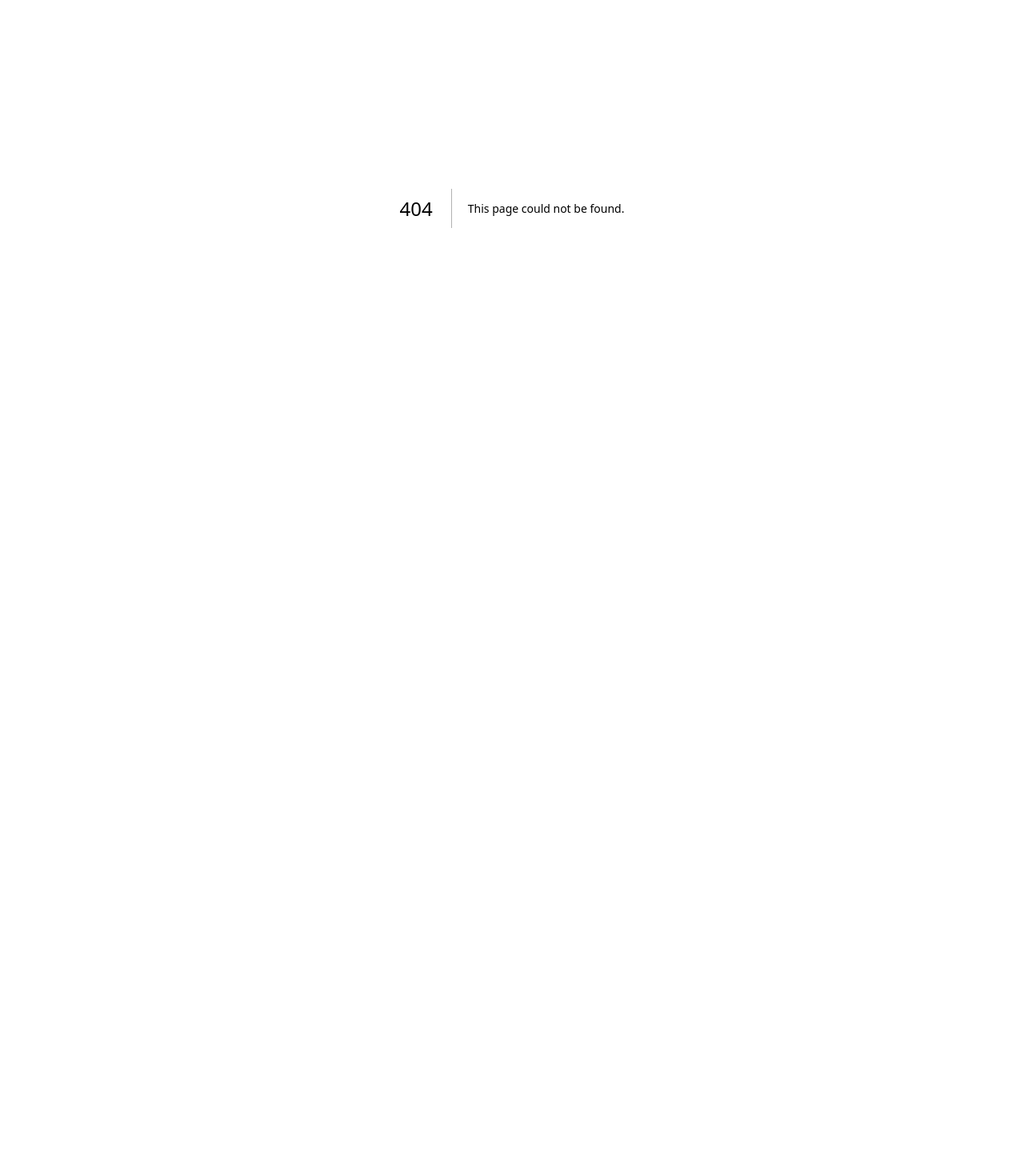
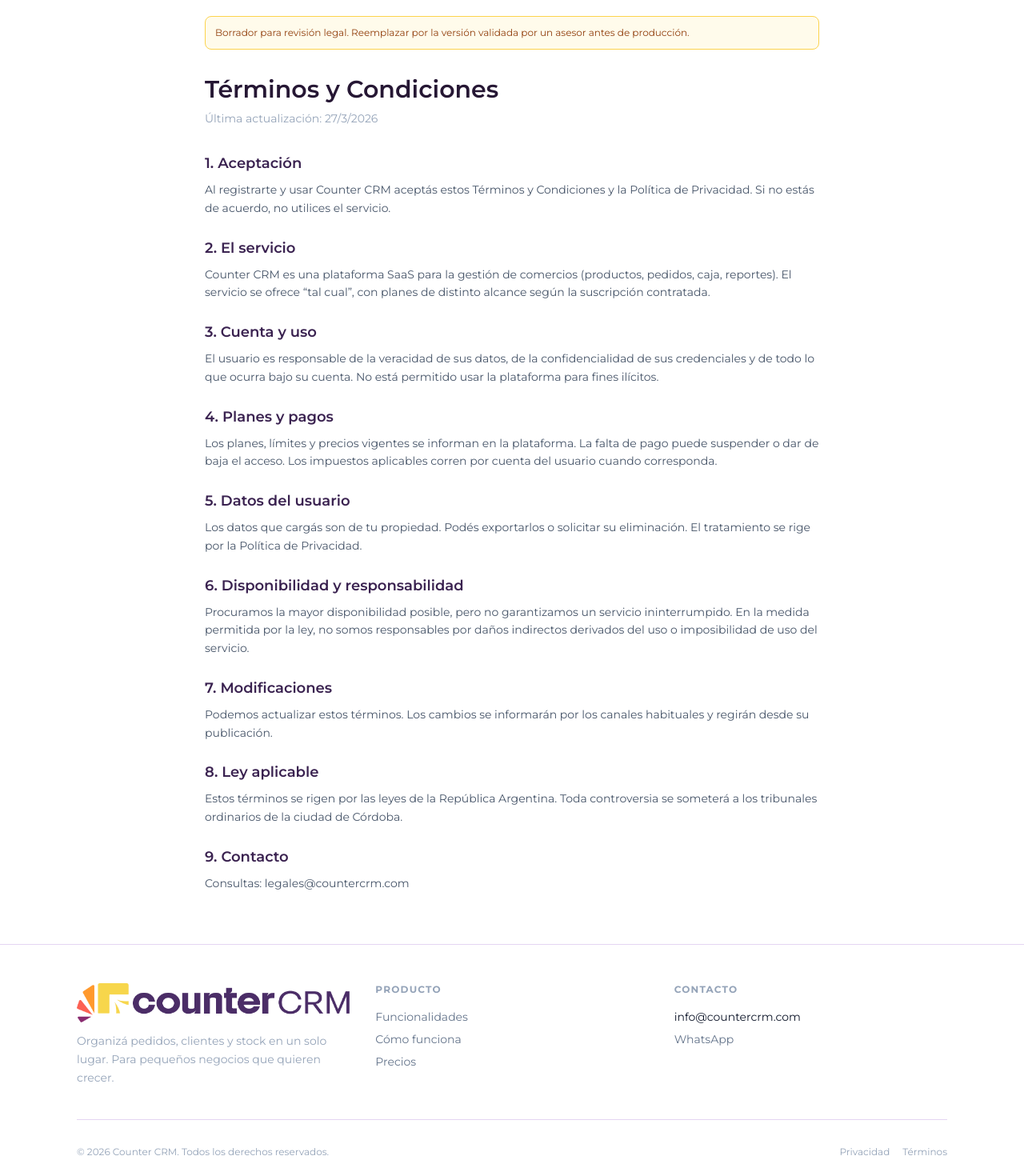
Before and after one commit to javiervelaz/counter-landingpage, a Next.js app: page /terminos in a window 1280 px wide. Before the commit this address had no page. Shown: the part 140-1610 px from the top of the page at 80% size. Before the commit the page ends 800 px from the top, so only its background shows below. Built offline with nearby package versions, Linux system fonts and the light colour scheme; no server answers.

Commit message:
fix tanda 4

```diff
--- /dev/null
+++ b/src/app/privacidad/page.tsx
@@ -0,0 +1,61 @@
+import { Navbar } from '@/components/Navbar';
+import { Footer } from '@/components/Footer';
+
+export const metadata = {
+  title: 'Política de Privacidad — Counter CRM',
+  description: 'Política de privacidad de Counter CRM.',
+};
+
+export default function PrivacidadPage() {
+  return (
+    <>
+      <Navbar />
+      <main className="section-shell py-16">
+        <div className="mx-auto max-w-3xl">
+          <div className="mb-8 rounded-lg border border-amber-300 bg-amber-50 p-3 text-xs text-amber-800">
+            Borrador para revisión legal. Reemplazar por la versión validada por un asesor antes de producción.
+          </div>
+
+          <h1 className="mb-2 text-3xl font-semibold text-brand-800">Política de Privacidad</h1>
+          <p className="mb-8 text-sm text-slate-400">Última actualización: {new Date().toLocaleDateString('es-AR')}</p>
+
+          <div className="space-y-6 text-sm leading-relaxed text-slate-600">
+            <section>
+              <h2 className="mb-2 text-lg font-semibold text-brand-700">1. Responsable</h2>
+              <p>Counter CRM (“nosotros”), con domicilio en Córdoba, Argentina, es responsable del tratamiento de los datos personales que se recopilan a través de countercrm.com y de la plataforma Counter CRM.</p>
+            </section>
+            <section>
+              <h2 className="mb-2 text-lg font-semibold text-brand-700">2. Datos que recopilamos</h2>
+              <p>Datos de registro (nombre, email, datos del comercio), datos de uso de la plataforma, y los datos que cada comercio carga sobre su operación (productos, pedidos, clientes, caja). Cada comercio es responsable de los datos de sus propios clientes.</p>
+            </section>
+            <section>
+              <h2 className="mb-2 text-lg font-semibold text-brand-700">3. Finalidad</h2>
+              <p>Usamos los datos para prestar el servicio, operar y mejorar la plataforma, brindar soporte, y cumplir obligaciones legales y fiscales.</p>
+            </section>
+            <section>
+              <h2 className="mb-2 text-lg font-semibold text-brand-700">4. Base legal y consentimiento</h2>
+              <p>El tratamiento se basa en la ejecución del contrato de servicio y en el consentimiento del usuario al registrarse y aceptar estos términos.</p>
+            </section>
+            <section>
+              <h2 className="mb-2 text-lg font-semibold text-brand-700">5. Conservación</h2>
+              <p>Conservamos los datos mientras la cuenta esté activa y durante los plazos que exija la normativa aplicable. El usuario puede solicitar la baja de su cuenta.</p>
+            </section>
+            <section>
+              <h2 className="mb-2 text-lg font-semibold text-brand-700">6. Terceros</h2>
+              <p>Utilizamos proveedores de infraestructura y pagos (por ejemplo, servicios de base de datos, hosting y procesadores de pago) que tratan datos por cuenta nuestra bajo acuerdos de confidencialidad.</p>
+            </section>
+            <section>
+              <h2 className="mb-2 text-lg font-semibold text-brand-700">7. Derechos del titular</h2>
+              <p>Conforme a la Ley 25.326 de Protección de Datos Personales (Argentina), podés acceder, rectificar, actualizar y suprimir tus datos escribiendo a privacidad@countercrm.com. La Agencia de Acceso a la Información Pública es el órgano de control.</p>
+            </section>
+            <section>
+              <h2 className="mb-2 text-lg font-semibold text-brand-700">8. Contacto</h2>
+              <p>Ante cualquier consulta sobre privacidad: privacidad@countercrm.com</p>
+            </section>
+          </div>
+        </div>
+      </main>
+      <Footer />
+    </>
+  );
+}
--- /dev/null
+++ b/src/app/terminos/page.tsx
@@ -0,0 +1,65 @@
+import { Navbar } from '@/components/Navbar';
+import { Footer } from '@/components/Footer';
+
+export const metadata = {
+  title: 'Términos y Condiciones — Counter CRM',
+  description: 'Términos y condiciones de uso de Counter CRM.',
+};
+
+export default function TerminosPage() {
+  return (
+    <>
+      <Navbar />
+      <main className="section-shell py-16">
+        <div className="mx-auto max-w-3xl">
+          <div className="mb-8 rounded-lg border border-amber-300 bg-amber-50 p-3 text-xs text-amber-800">
+            Borrador para revisión legal. Reemplazar por la versión validada por un asesor antes de producción.
+          </div>
+
+          <h1 className="mb-2 text-3xl font-semibold text-brand-800">Términos y Condiciones</h1>
+          <p className="mb-8 text-sm text-slate-400">Última actualización: {new Date().toLocaleDateString('es-AR')}</p>
+
+          <div className="space-y-6 text-sm leading-relaxed text-slate-600">
+            <section>
+              <h2 className="mb-2 text-lg font-semibold text-brand-700">1. Aceptación</h2>
+              <p>Al registrarte y usar Counter CRM aceptás estos Términos y Condiciones y la Política de Privacidad. Si no estás de acuerdo, no utilices el servicio.</p>
+            </section>
+            <section>
+              <h2 className="mb-2 text-lg font-semibold text-brand-700">2. El servicio</h2>
+              <p>Counter CRM es una plataforma SaaS para la gestión de comercios (productos, pedidos, caja, reportes). El servicio se ofrece “tal cual”, con planes de distinto alcance según la suscripción contratada.</p>
+            </section>
+            <section>
+              <h2 className="mb-2 text-lg font-semibold text-brand-700">3. Cuenta y uso</h2>
+              <p>El usuario es responsable de la veracidad de sus datos, de la confidencialidad de sus credenciales y de todo lo que ocurra bajo su cuenta. No está permitido usar la plataforma para fines ilícitos.</p>
+            </section>
+            <section>
+              <h2 className="mb-2 text-lg font-semibold text-brand-700">4. Planes y pagos</h2>
+              <p>Los planes, límites y precios vigentes se informan en la plataforma. La falta de pago puede suspender o dar de baja el acceso. Los impuestos aplicables corren por cuenta del usuario cuando corresponda.</p>
+            </section>
+            <section>
+              <h2 className="mb-2 text-lg font-semibold text-brand-700">5. Datos del usuario</h2>
+              <p>Los datos que cargás son de tu propiedad. Podés exportarlos o solicitar su eliminación. El tratamiento se rige por la Política de Privacidad.</p>
+            </section>
+            <section>
+              <h2 className="mb-2 text-lg font-semibold text-brand-700">6. Disponibilidad y responsabilidad</h2>
+              <p>Procuramos la mayor disponibilidad posible, pero no garantizamos un servicio ininterrumpido. En la medida permitida por la ley, no somos responsables por daños indirectos derivados del uso o imposibilidad de uso del servicio.</p>
+            </section>
+            <section>
+              <h2 className="mb-2 text-lg font-semibold text-brand-700">7. Modificaciones</h2>
+              <p>Podemos actualizar estos términos. Los cambios se informarán por los canales habituales y regirán desde su publicación.</p>
+            </section>
+            <section>
+              <h2 className="mb-2 text-lg font-semibold text-brand-700">8. Ley aplicable</h2>
+              <p>Estos términos se rigen por las leyes de la República Argentina. Toda controversia se someterá a los tribunales ordinarios de la ciudad de Córdoba.</p>
+            </section>
+            <section>
+              <h2 className="mb-2 text-lg font-semibold text-brand-700">9. Contacto</h2>
+              <p>Consultas: legales@countercrm.com</p>
+            </section>
+          </div>
+        </div>
+      </main>
+      <Footer />
+    </>
+  );
+}
--- a/src/components/Footer.tsx
+++ b/src/components/Footer.tsx
@@ -3,7 +3,7 @@
 import Image from 'next/image';
 import logoVioleta from '@/assets/Logos/COUNTER CRM/COUNTER CRM Logo horizontal violeta.png';
 import { CONTACTO } from '@/data/content';
-import { Link } from 'lucide-react';
+import Link from 'next/link';
 
 export function Footer() {
   return (
@@ -67,8 +67,8 @@
         <div className="mt-10 flex flex-col items-center justify-between gap-3 border-t border-brand-100 pt-8 text-xs text-slate-400 sm:flex-row">
           <p>© {new Date().getFullYear()} Counter CRM. Todos los derechos reservados.</p>
           <div className="flex gap-4">
-            <Link href="/privacidad">Privacidad</Link>
-            <Link href="/terminos">Términos</Link>
+            <Link href="/privacidad" className="transition hover:text-brand-600">Privacidad</Link>
+            <Link href="/terminos" className="transition hover:text-brand-600">Términos</Link>
           </div>
         </div>
       </div>
```
